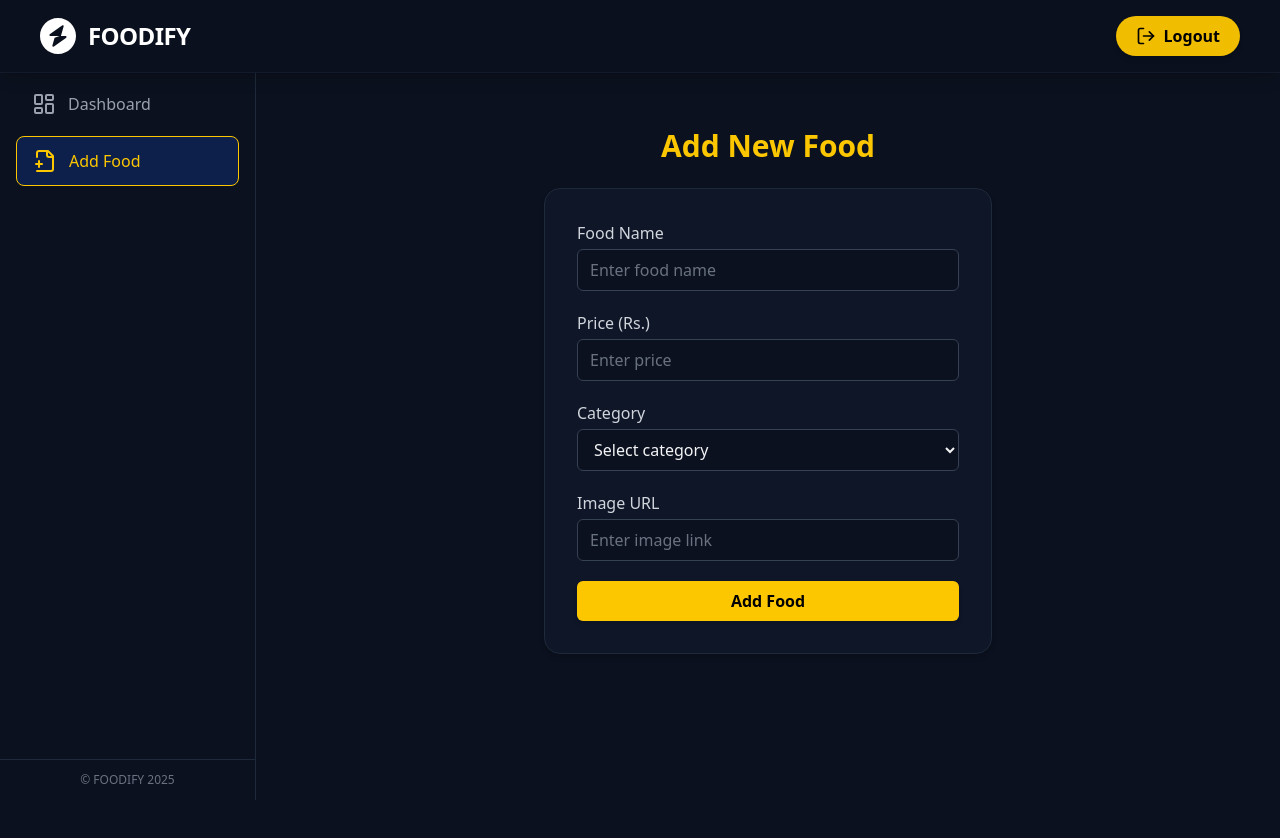
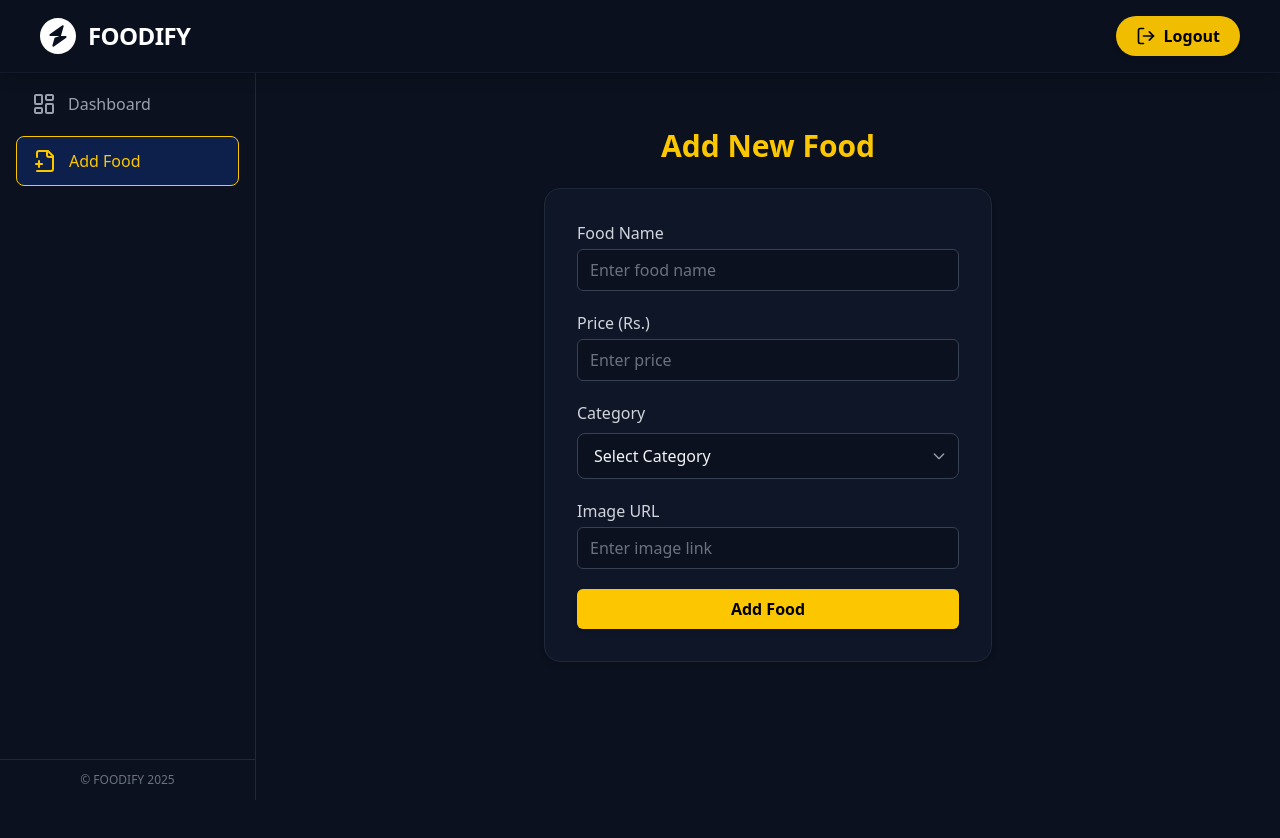
Before and after one commit to wajahat-kamal/Foodify-Nextjs, a Next.js app: page /dashboard/add-food in a window 1280 px wide. Shown: the top 838 px of the page. Built offline with nearby package versions, Linux system fonts and the light colour scheme.

Commit message:
Update configuration and enhance AddFood component: change API hostname in next.config.ts, improve category selection UI with icons and styling in AddFood page, and ensure Navbar hydration state management for better rendering.

```diff
--- a/app/dashboard/add-food/page.tsx
+++ b/app/dashboard/add-food/page.tsx
@@ -92,21 +92,38 @@ export default function AddFood() {
 
         {/* Category */}
         <div>
-          <label className="block text-gray-300 font-medium mb-1 text-xs sm:text-base">
+          <label className="block text-gray-300 font-medium mb-2 text-sm sm:text-base">
             Category
           </label>
+          <div className="relative">
             <select
               name="category"
               value={dataForm.category}
               onChange={onChangeHandler}
-            className="w-full px-3 py-1.5 sm:py-2 bg-[#0B111E] border border-gray-700 rounded-md text-gray-100 text-xs sm:text-base focus:ring-2 focus:ring-yellow-400 outline-none transition-all"
+              className="w-full appearance-none px-4 py-2 sm:py-2.5 bg-[#0B111E] border border-gray-700 rounded-lg text-gray-100 text-sm sm:text-base focus:ring-2 focus:ring-yellow-400 focus:border-yellow-400 outline-none transition-all pr-10 hover:border-yellow-400/40"
             >
-            <option value="">Select category</option>
-            <option value="Fast Food">Fast Food</option>
-            <option value="Desi">Desi</option>
-            <option value="Pasta & Italian">Pasta & Italian</option>
-            <option value="Dessert">Dessert</option>
+              <option value="">Select Category</option>
+              <option value="Fast Food">🍔 Fast Food</option>
+              <option value="Desi">🍛 Desi</option>
+              <option value="Pasta & Italian">🍝 Pasta & Italian</option>
+              <option value="Desserts">🍨 Desserts</option>
             </select>
+
+            {/* Down Arrow Icon */}
+            <svg
+              className="absolute right-3 top-1/2 -translate-y-1/2 w-4 h-4 text-gray-400 pointer-events-none"
+              fill="none"
+              stroke="currentColor"
+              strokeWidth="2"
+              viewBox="0 0 24 24"
+            >
+              <path
+                strokeLinecap="round"
+                strokeLinejoin="round"
+                d="M19 9l-7 7-7-7"
+              />
+            </svg>
+          </div>
         </div>
 
         {/* Image URL */}
--- a/components/Navbar.tsx
+++ b/components/Navbar.tsx
@@ -12,6 +12,7 @@ const NAV_ITEMS = ["Home", "About", "Menu", "Reviews", "Contact"];
 export default function Navbar() {
   const [isOpen, setIsOpen] = useState(false);
   const [scrolled, setScrolled] = useState(false);
+  const [hydrated, setHydrated] = useState(false);
   const dispatch = useDispatch();
 
   // ✅ Get auth state
@@ -19,6 +20,7 @@ export default function Navbar() {
 
   // ✅ Check localStorage on mount (so refresh keeps you logged in)
   useEffect(() => {
+    setHydrated(true)
     const token = localStorage.getItem("token");
     if (token) dispatch(setToken(token));
   }, [dispatch]);
@@ -29,6 +31,8 @@ export default function Navbar() {
     window.addEventListener("scroll", handleScroll);
     return () => window.removeEventListener("scroll", handleScroll);
   }, []);
+
+  if (!hydrated) return null;
 
   return (
     <>
--- a/next.config.ts
+++ b/next.config.ts
@@ -8,7 +8,7 @@ const nextConfig = {
       },
       {
         protocol: "https",
-        hostname: "randomuser.me",
+        hostname: "media.istockphoto.com",
       },
     ],
   },
```
Lines whose indentation alone changed are shown as unchanged.
